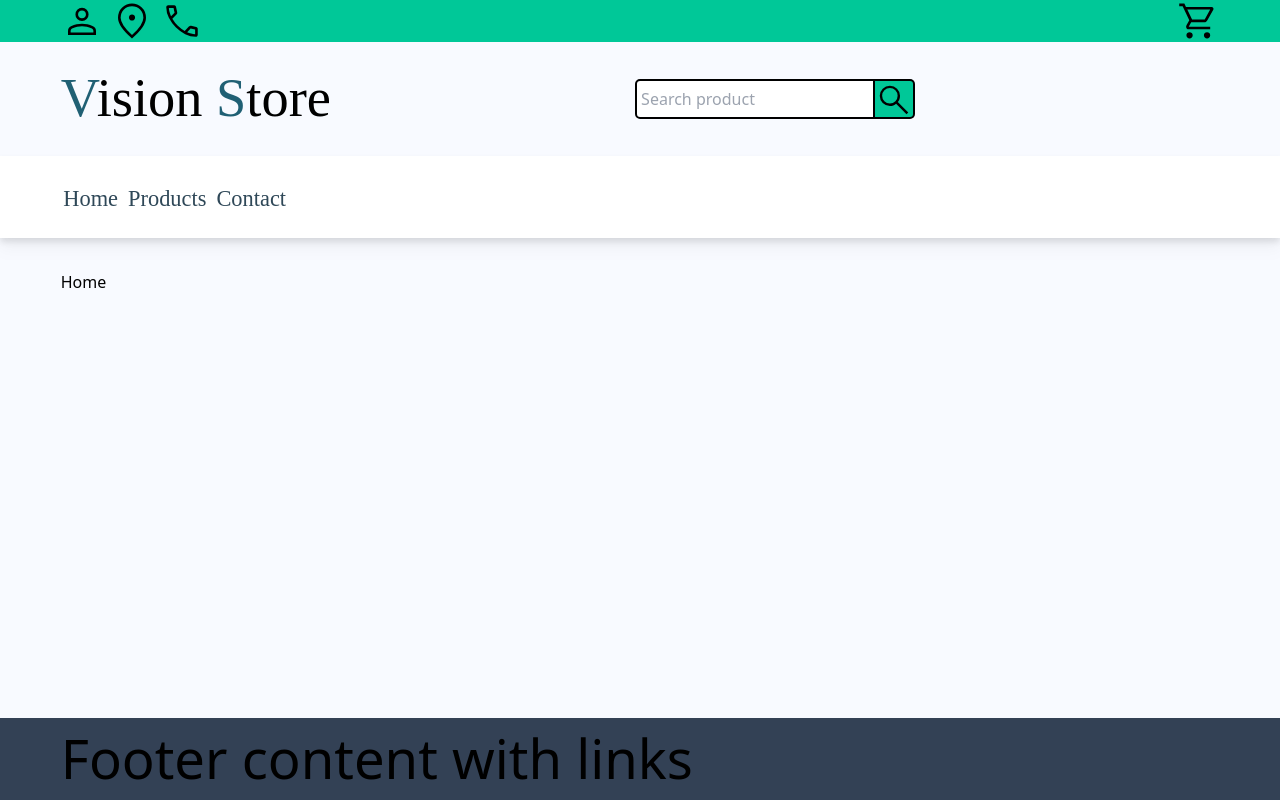
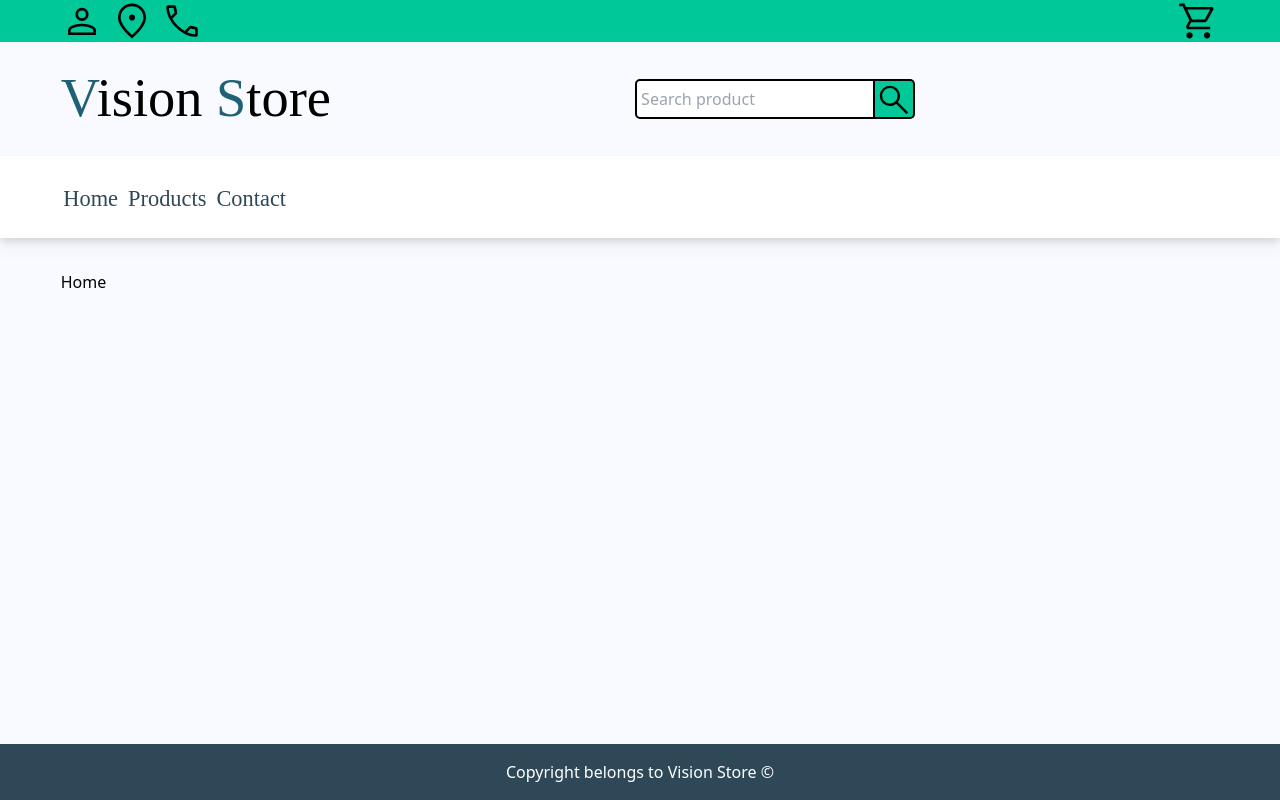
Before and after one commit to LAakerberg/online-shop-project, a React (Vite) app: page / in a window 1280 px wide. Built offline with nearby package versions, Linux system fonts and the light colour scheme.

Commit message:
Added Footer components

```diff
--- /dev/null
+++ b/src/components/footer/FooterPage.jsx
@@ -0,0 +1,20 @@
+import React from 'react';
+import * as S from './FooterPage.styles';
+
+export function FooterPage() {
+  return (
+    <>
+      <footer>
+        <S.FooterContainer>
+          <div className="mx-2">
+            <div className="w-11/12 m-auto self-center justify-center text-center">
+              <p className="break-all text-white m-auto p-4">
+                Copyright belongs to Vision Store ©
+              </p>
+            </div>
+          </div>
+        </S.FooterContainer>
+      </footer>
+    </>
+  );
+}
--- /dev/null
+++ b/src/components/footer/FooterPage.styles.jsx
@@ -0,0 +1,7 @@
+/* Footer Styles */
+import styled from 'styled-components';
+
+export const FooterContainer = styled.div`
+  background-color: #2f4858;
+  min-height: 50px;
+`;
--- a/src/layout/Footer.jsx
+++ b/src/layout/Footer.jsx
@@ -1,17 +1,10 @@
 import React from 'react';
+import { FooterPage } from '../components/footer/FooterPage';
 
 export function Footer() {
   return (
     <>
-      <footer>
-        <div className="bg-slate-700">
-          <div className="mx-2">
-            <div className="w-11/12 m-auto">
-              <h1 className="break-all">Footer content with links</h1>
-            </div>
-          </div>
-        </div>
-      </footer>
+      <FooterPage />
     </>
   );
 }
```
